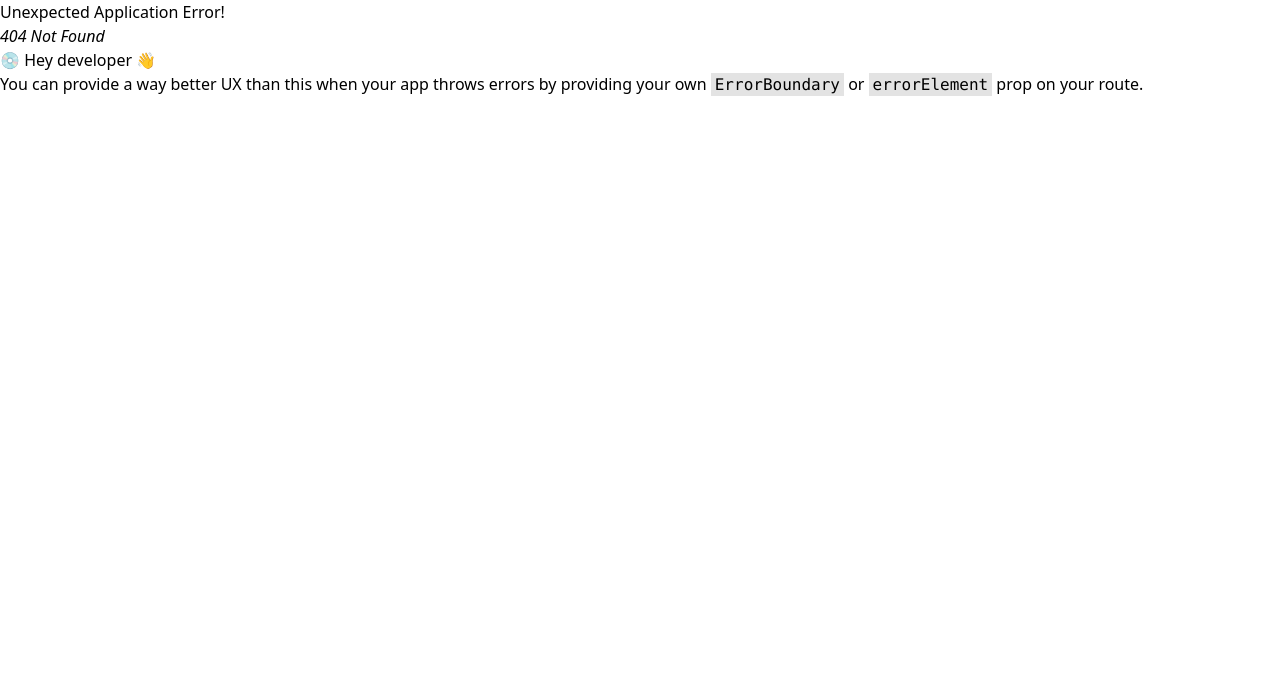
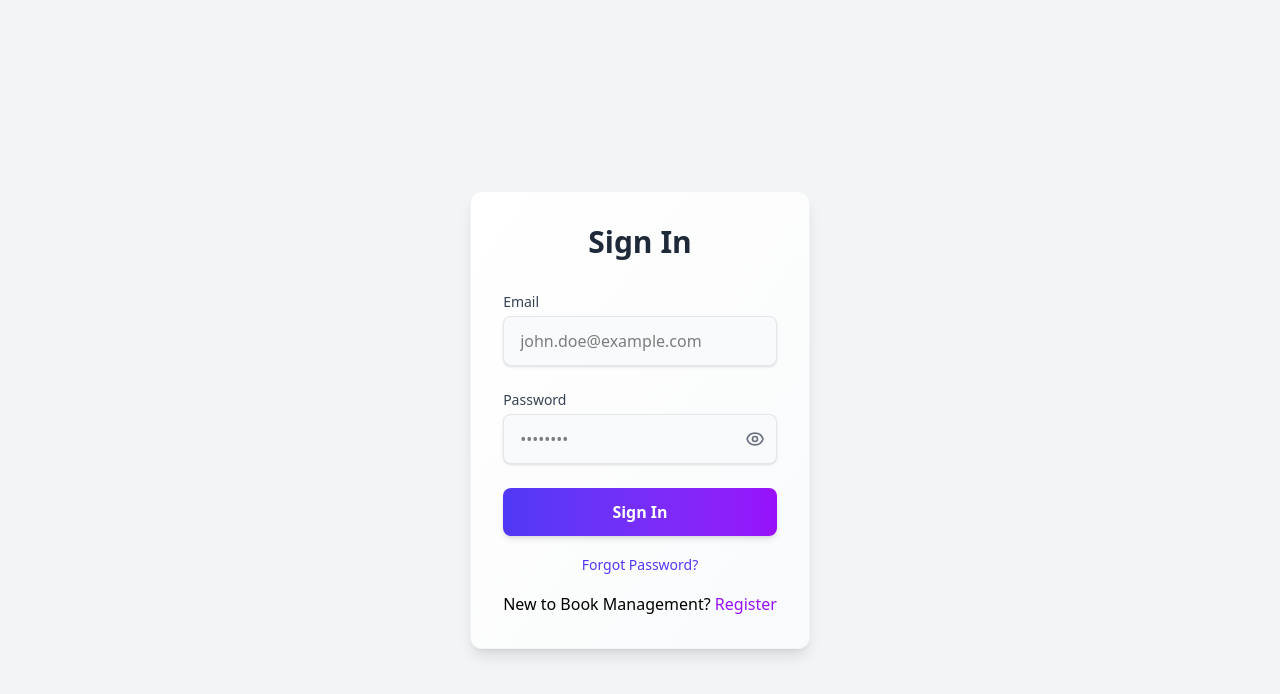
Before and after one commit to sowmik-sec/book-management-dahsboard-client, a React (Vite) app: page /login in a window 1280 px wide. Before the commit this address had no page. Shown: the top 694 px of the page. Built offline with nearby package versions, Linux system fonts and the light colour scheme.

Commit message:
create login page

```diff
--- /dev/null
+++ b/src/components/login/Login.tsx
@@ -0,0 +1,184 @@
+import React from "react";
+import { useForm, SubmitHandler } from "react-hook-form";
+import { z } from "zod";
+import { zodResolver } from "@hookform/resolvers/zod";
+import { useState } from "react";
+import { Link } from "react-router-dom";
+
+// Define the form schema using Zod
+const loginSchema = z.object({
+  email: z.string().email("Invalid email address").min(1, "Email is required"),
+  password: z.string().min(1, "Password is required"),
+});
+
+// Infer the type from the schema
+type LoginFormData = z.infer<typeof loginSchema>;
+
+// Component
+const LoginForm: React.FC = () => {
+  const {
+    register,
+    handleSubmit,
+    formState: { errors, isSubmitting },
+  } = useForm<LoginFormData>({
+    resolver: zodResolver(loginSchema),
+    defaultValues: {
+      email: "",
+      password: "",
+    },
+  });
+  const [showPassword, setShowPassword] = useState(false);
+  const onSubmit: SubmitHandler<LoginFormData> = async (data) => {
+    try {
+      console.log("Login submitted:", data);
+    } catch (error) {
+      console.error("Login failed:", error);
+      alert("Login failed. Please try again.");
+    }
+  };
+
+  return (
+    <div className="max-w-md mx-auto mt-10 p-8 bg-gradient-to-br from-white to-gray-50 rounded-xl shadow-lg border border-gray-100">
+      <h2 className="text-3xl font-bold mb-8 text-center text-gray-800">
+        Sign In
+      </h2>
+
+      <form onSubmit={handleSubmit(onSubmit)} className="space-y-6">
+        {/* Email Field */}
+        <div className="relative">
+          <label
+            htmlFor="email"
+            className="block text-sm font-medium text-gray-700 mb-1"
+          >
+            Email
+          </label>
+          <input
+            id="email"
+            type="email"
+            {...register("email")}
+            className="w-full px-4 py-3 rounded-lg bg-gray-50 border border-gray-200 focus:border-indigo-500 focus:ring-2 focus:ring-indigo-200 focus:bg-white transition-all duration-300 ease-in-out shadow-sm hover:shadow-md"
+            placeholder="john.doe@example.com"
+          />
+          {errors.email && (
+            <p className="mt-1 text-sm text-red-500">{errors.email.message}</p>
+          )}
+        </div>
+
+        {/* Password Field */}
+        <div className="relative">
+          <label
+            htmlFor="password"
+            className="block text-sm font-medium text-gray-700 mb-1"
+          >
+            Password
+          </label>
+          <div className="relative">
+            <input
+              id="password"
+              type={showPassword ? "text" : "password"}
+              {...register("password")}
+              className="w-full px-4 py-3 rounded-lg bg-gray-50 border border-gray-200 focus:border-indigo-500 focus:ring-2 focus:ring-indigo-200 focus:bg-white transition-all duration-300 ease-in-out shadow-sm hover:shadow-md"
+              placeholder="••••••••"
+            />
+            <button
+              type="button"
+              onClick={() => setShowPassword(!showPassword)}
+              className="absolute inset-y-0 right-0 pr-3 flex items-center text-gray-500 hover:text-gray-700"
+            >
+              {showPassword ? (
+                <svg
+                  className="h-5 w-5"
+                  fill="none"
+                  viewBox="0 0 24 24"
+                  stroke="currentColor"
+                >
+                  <path
+                    strokeLinecap="round"
+                    strokeLinejoin="round"
+                    strokeWidth={2}
+                    d="M13.875 18.825A10.05 10.05 0 0112 19c-4.478 0-8.268-2.943-9.543-7a9.97 9.97 0 011.563-3.029m5.858.908a3 3 0 114.243 4.243M9.878 9.878l4.242 4.242M9.88 9.88l-3.29-3.29m7.532 7.532l3.29 3.29M3 3l3.59 3.59m0 0A9.953 9.953 0 0112 5c4.478 0 8.268 2.943 9.543 7a10.025 10.025 0 01-4.132 5.411m0 0L21 21"
+                  />
+                </svg>
+              ) : (
+                <svg
+                  className="h-5 w-5"
+                  fill="none"
+                  viewBox="0 0 24 24"
+                  stroke="currentColor"
+                >
+                  <path
+                    strokeLinecap="round"
+                    strokeLinejoin="round"
+                    strokeWidth={2}
+                    d="M15 12a3 3 0 11-6 0 3 3 0 016 0z"
+                  />
+                  <path
+                    strokeLinecap="round"
+                    strokeLinejoin="round"
+                    strokeWidth={2}
+                    d="M2.458 12C3.732 7.943 7.523 5 12 5c4.478 0 8.268 2.943 9.542 7-1.274 4.057-5.064 7-9.542 7-4.477 0-8.268-2.943-9.542-7z"
+                  />
+                </svg>
+              )}
+            </button>
+          </div>
+          {errors.password && (
+            <p className="mt-1 text-sm text-red-500">
+              {errors.password.message}
+            </p>
+          )}
+        </div>
+
+        {/* Submit Button */}
+        <button
+          type="submit"
+          disabled={isSubmitting}
+          className="w-full py-3 px-4 bg-gradient-to-r from-indigo-600 to-purple-600 hover:from-indigo-700 hover:to-purple-700 rounded-lg text-white font-semibold shadow-md hover:shadow-lg transition-all duration-300 ease-in-out disabled:opacity-50 disabled:cursor-not-allowed hover:cursor-pointer"
+        >
+          {isSubmitting ? (
+            <span className="flex items-center justify-center">
+              <svg className="animate-spin h-5 w-5 mr-2" viewBox="0 0 24 24">
+                <circle
+                  className="opacity-25"
+                  cx="12"
+                  cy="12"
+                  r="10"
+                  stroke="currentColor"
+                  strokeWidth="4"
+                />
+                <path
+                  className="opacity-75"
+                  fill="currentColor"
+                  d="M4 12a8 8 0 018-8v8h8a8 8 0 01-16 0z"
+                />
+              </svg>
+              Signing In...
+            </span>
+          ) : (
+            "Sign In"
+          )}
+        </button>
+      </form>
+
+      {/* Additional Links */}
+      <div className="mt-4 text-center">
+        <a
+          href="#"
+          className="text-sm text-indigo-600 hover:text-indigo-800 transition-colors"
+        >
+          Forgot Password?
+        </a>
+      </div>
+      <div className="mt-4 text-center">
+        <p>
+          New to Book Management?{" "}
+          <Link className="text-purple-600" to={"/register"}>
+            Register
+          </Link>
+        </p>
+      </div>
+    </div>
+  );
+};
+
+export default LoginForm;
--- a/src/components/registration/RegistrationForm.tsx
+++ b/src/components/registration/RegistrationForm.tsx
@@ -3,6 +3,7 @@ import React from "react";
 import { useForm, SubmitHandler } from "react-hook-form";
 import { z } from "zod";
 import { zodResolver } from "@hookform/resolvers/zod";
+import { Link } from "react-router-dom";
 
 // Schema (unchanged)
 const registrationSchema = z.object({
@@ -186,6 +187,14 @@ const RegistrationForm: React.FC = () => {
             "Register Now"
           )}
         </button>
+        <div className="mt-4 text-center">
+          <p>
+            Already have an account?{" "}
+            <Link className="text-purple-600" to={"/login"}>
+              Sign in
+            </Link>
+          </p>
+        </div>
       </form>
     </div>
   );
--- /dev/null
+++ b/src/page/Login.tsx
@@ -0,0 +1,13 @@
+// App.tsx
+import React from "react";
+import LoginForm from "../components/login/Login";
+
+const Login: React.FC = () => {
+  return (
+    <div className="min-h-screen bg-gray-100 flex items-center justify-center">
+      <LoginForm />
+    </div>
+  );
+};
+
+export default Login;
--- a/src/routes/index.tsx
+++ b/src/routes/index.tsx
@@ -3,6 +3,7 @@ import App from "../App";
 import CreateBook from "../page/CreateBook";
 import BookList from "../page/BookList";
 import Register from "../page/Register";
+import Login from "../page/Login";
 
 const router = createBrowserRouter([
   {
@@ -23,6 +24,10 @@ const router = createBrowserRouter([
     path: "/register",
     element: <Register />,
   },
+  {
+    path: "/login",
+    element: <Login />,
+  },
 ]);
 
 export default router;
```
